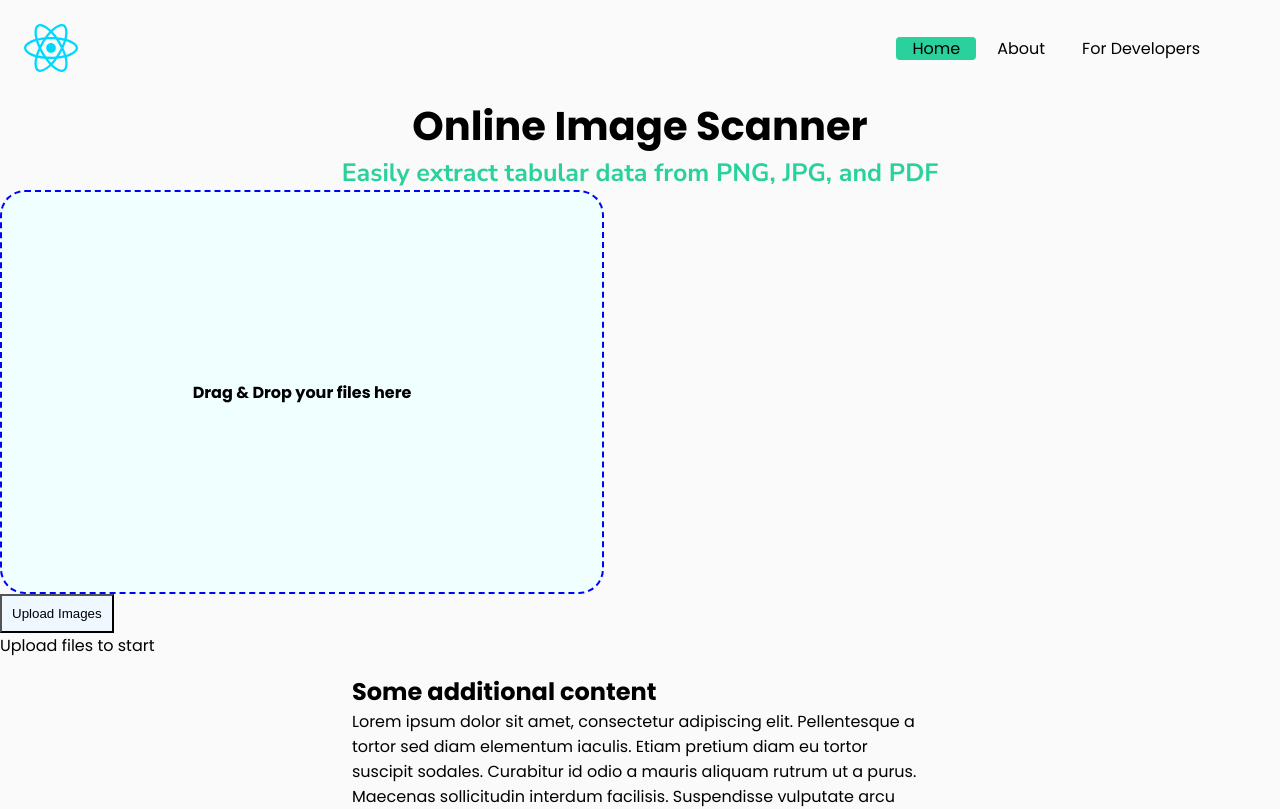
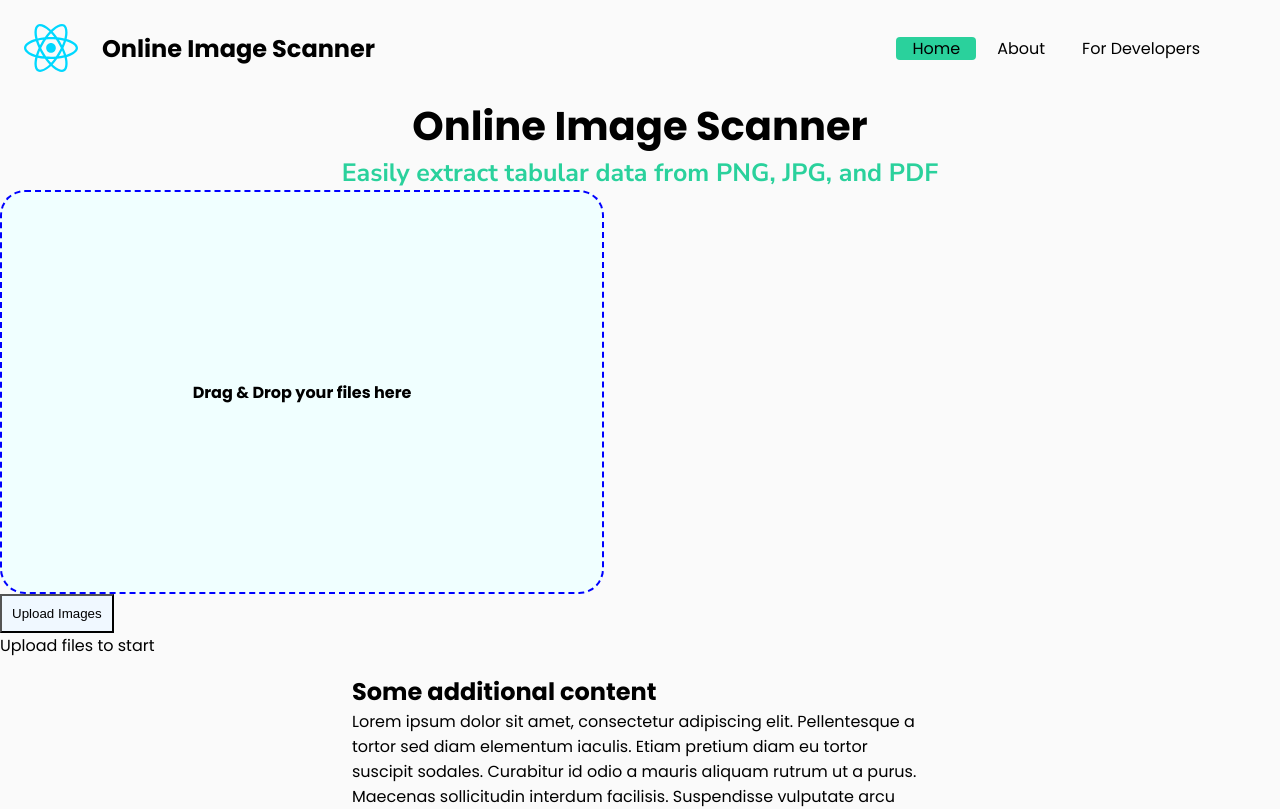
Before and after one commit to KohHaruki/SummerHack2023, a React (Vite) app in the folder client/: page / in a window 1280 px wide. Shown: the top 809 px of the page. Built offline with nearby package versions, Linux system fonts and the light colour scheme.

Commit message:
Added a website name to the header

```diff
--- a/client/src/layouts/Header.css
+++ b/client/src/layouts/Header.css
@@ -14,6 +14,7 @@ header {
 .nav {
     display: flex;
     justify-content: space-between;
+    align-items: center;
     margin: auto;
 }
 
--- a/client/src/layouts/Header.tsx
+++ b/client/src/layouts/Header.tsx
@@ -8,6 +8,7 @@ const Header = () => {
         <header>
             <nav className="nav">
                 <img className="logo" src={logo} />
+                <h1>Online Image Scanner</h1>
                 <ul className="nav">
                     <li><NavLink to="/">Home</NavLink></li>
                     <li><NavLink to="about">About</NavLink></li>
```
